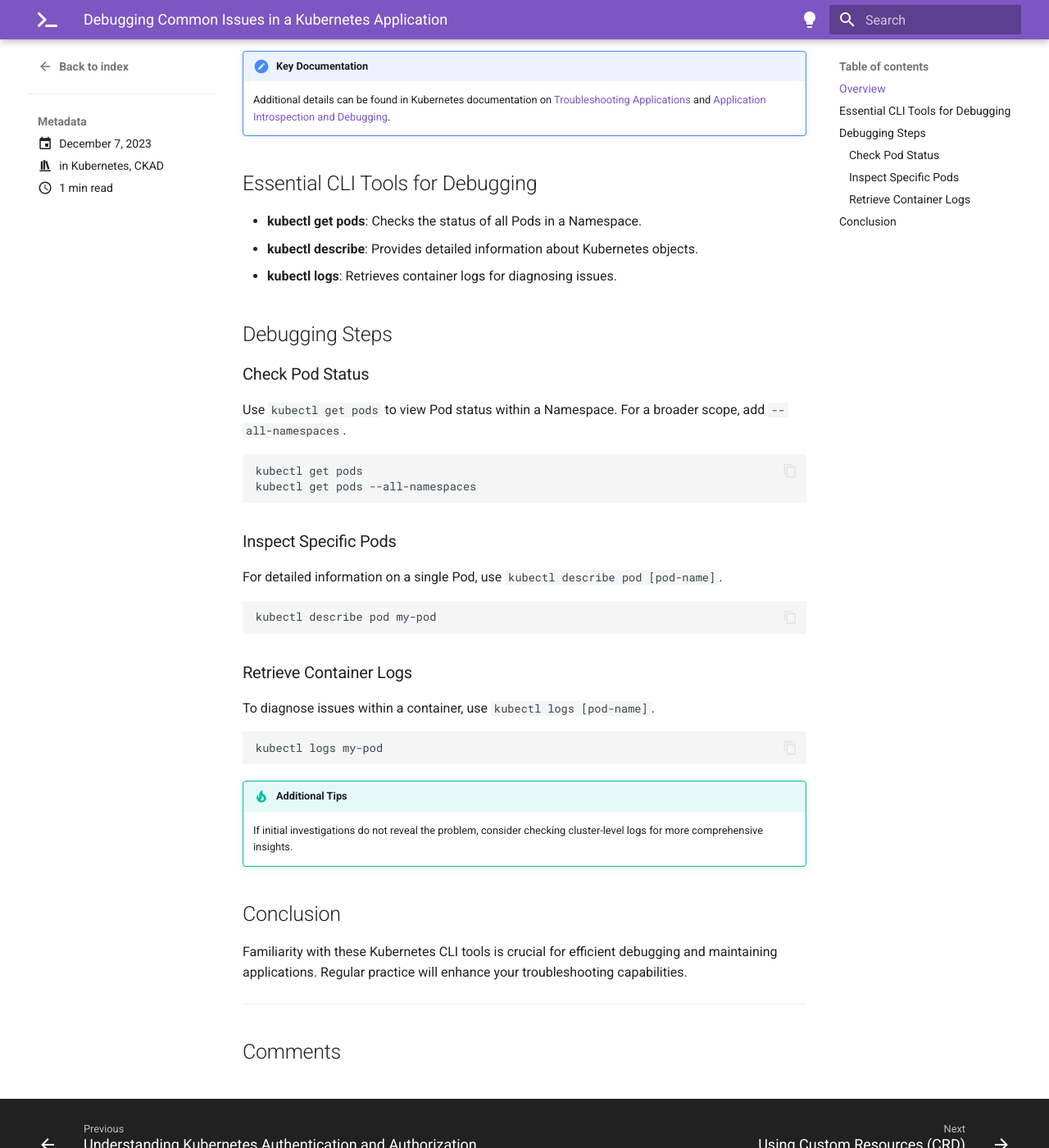
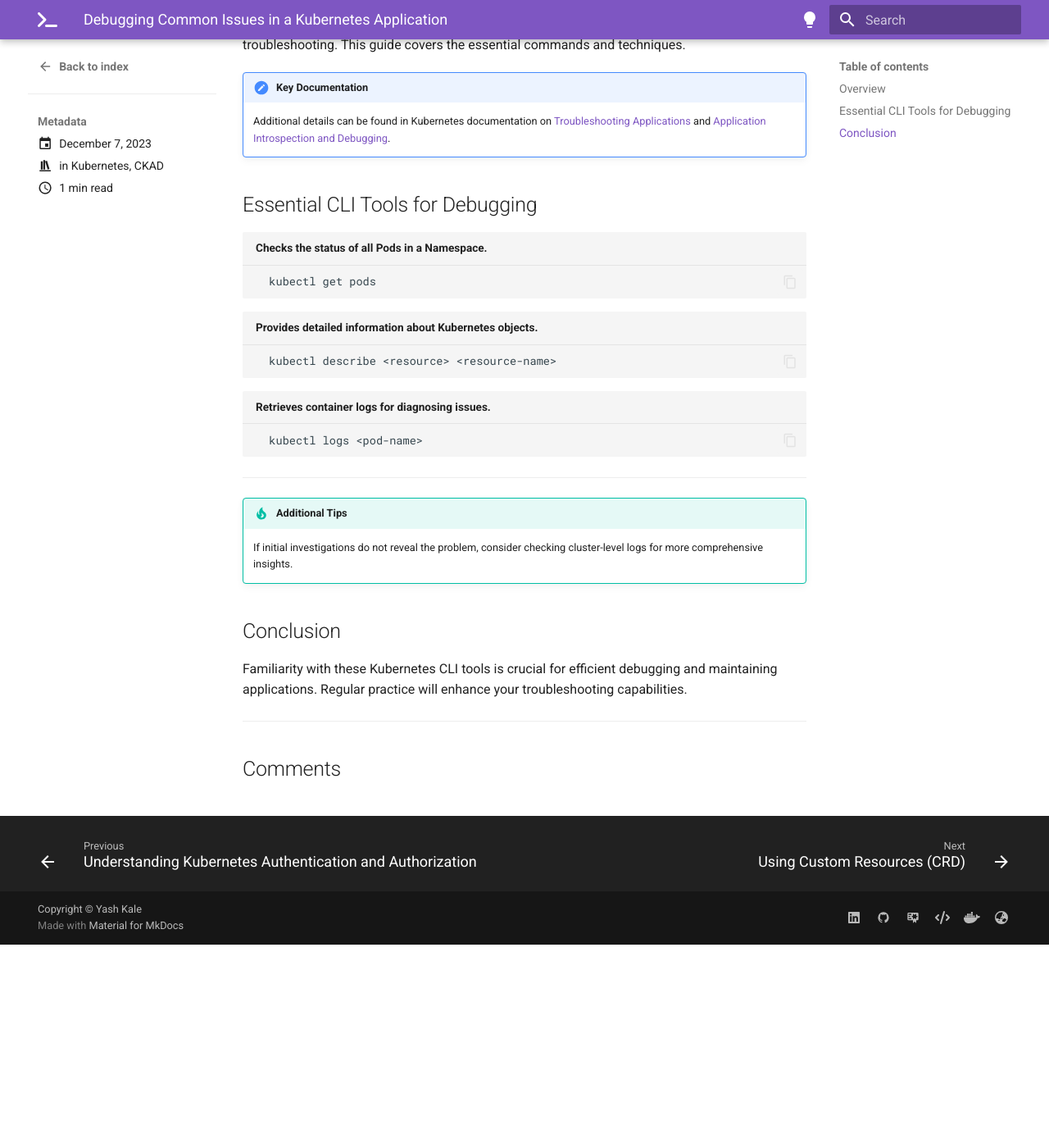
Before and after one commit to imyashkale/portfolio, an MkDocs documentation site: the page built from docs/blog/posts/ckad/debug-common-issues.md, in a window 1280 px wide and 1400 px high, scrolled down 704 px. Shown: the whole window at 82% size. Built offline with MkDocs 1.6.1 and Material for MkDocs 9.7.7, drawn with Linux system fonts in a browser that asks for light colours; comment, search, counter and statistics services are not loaded; after the commit the page ends 1856 px from its top, so only the background shows below that.

Commit message:
CKAD: Debugging Common Issues in a Kubernetes Application Improved

````diff
--- a/docs/blog/posts/ckad/debug-common-issues.md
+++ b/docs/blog/posts/ckad/debug-common-issues.md
@@ -15,6 +15,8 @@ tags:
   ![CKAD](../../../assets/img/ckad.png){ width="300" }
 </figure>
 
+---
+
 ## Overview
 
 Debugging Kubernetes applications requires understanding various CLI tools for effective troubleshooting. This guide covers the essential commands and techniques.
@@ -24,36 +26,19 @@ Debugging Kubernetes applications requires understanding various CLI tools for e
 
 ## Essential CLI Tools for Debugging
 
-- **kubectl get pods**: Checks the status of all Pods in a Namespace.
-- **kubectl describe**: Provides detailed information about Kubernetes objects.
-- **kubectl logs**: Retrieves container logs for diagnosing issues.
+  ```bash title="Checks the status of all Pods in a Namespace."
+    kubectl get pods
+  ```
 
-## Debugging Steps
+  ```bash title="Provides detailed information about Kubernetes objects."
+    kubectl describe <resource> <resource-name>
+  ```
 
-### Check Pod Status
+  ```bash title="Retrieves container logs for diagnosing issues."
+    kubectl logs <pod-name>
+  ```
 
-Use `kubectl get pods` to view Pod status within a Namespace. For a broader scope, add `--all-namespaces`.
-
-```bash
-kubectl get pods
-kubectl get pods --all-namespaces
-```
-
-### Inspect Specific Pods
-
-For detailed information on a single Pod, use `kubectl describe pod [pod-name]`.
-
-```bash
-kubectl describe pod my-pod
-```
-
-### Retrieve Container Logs
-
-To diagnose issues within a container, use `kubectl logs [pod-name]`.
-
-```bash
-kubectl logs my-pod
-```
+---
 
 !!! tip "Additional Tips"
     If initial investigations do not reveal the problem, consider checking cluster-level logs for more comprehensive insights.
````
